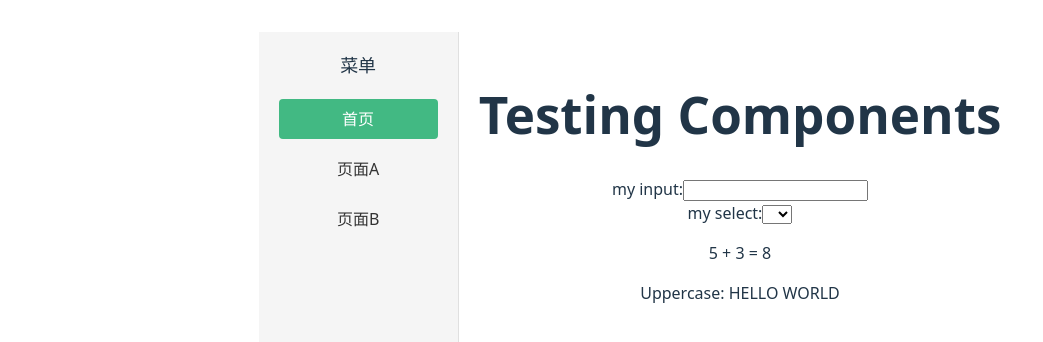
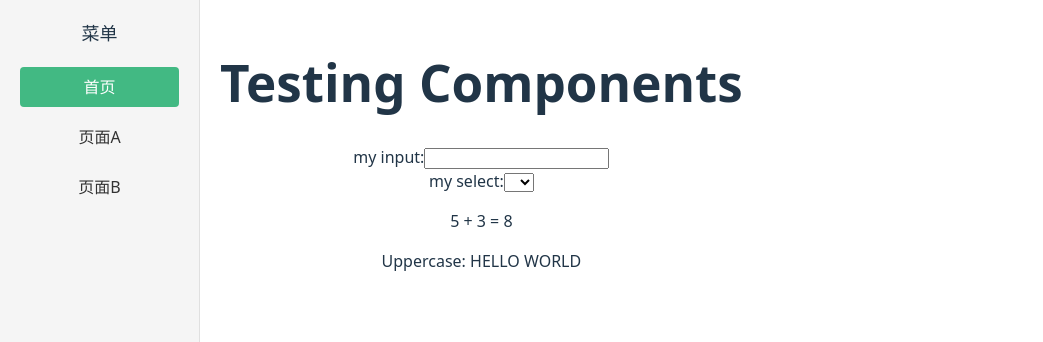
Before and after one commit to Sugarless1943/monorepoTest, a Vue app in the folder apps/Sub/: page / in a window 1280 px wide. Shown: the top 342 px of the page, without its empty margins (0-1043 px from the left). Built offline with nearby package versions, Linux system fonts and the light colour scheme.

Commit message:
(master:feat: css)

```diff
--- a/apps/Sub/src/style.css
+++ b/apps/Sub/src/style.css
@@ -26,8 +26,6 @@ body {
   margin: 0;
   display: flex;
   place-items: center;
-  min-width: 320px;
-  min-height: 100vh;
 }
 
 h1 {
@@ -59,9 +57,6 @@ button:focus-visible {
 }
 
 #app {
-  max-width: 1280px;
-  margin: 0 auto;
-  padding: 2rem;
   text-align: center;
 }
 
```
